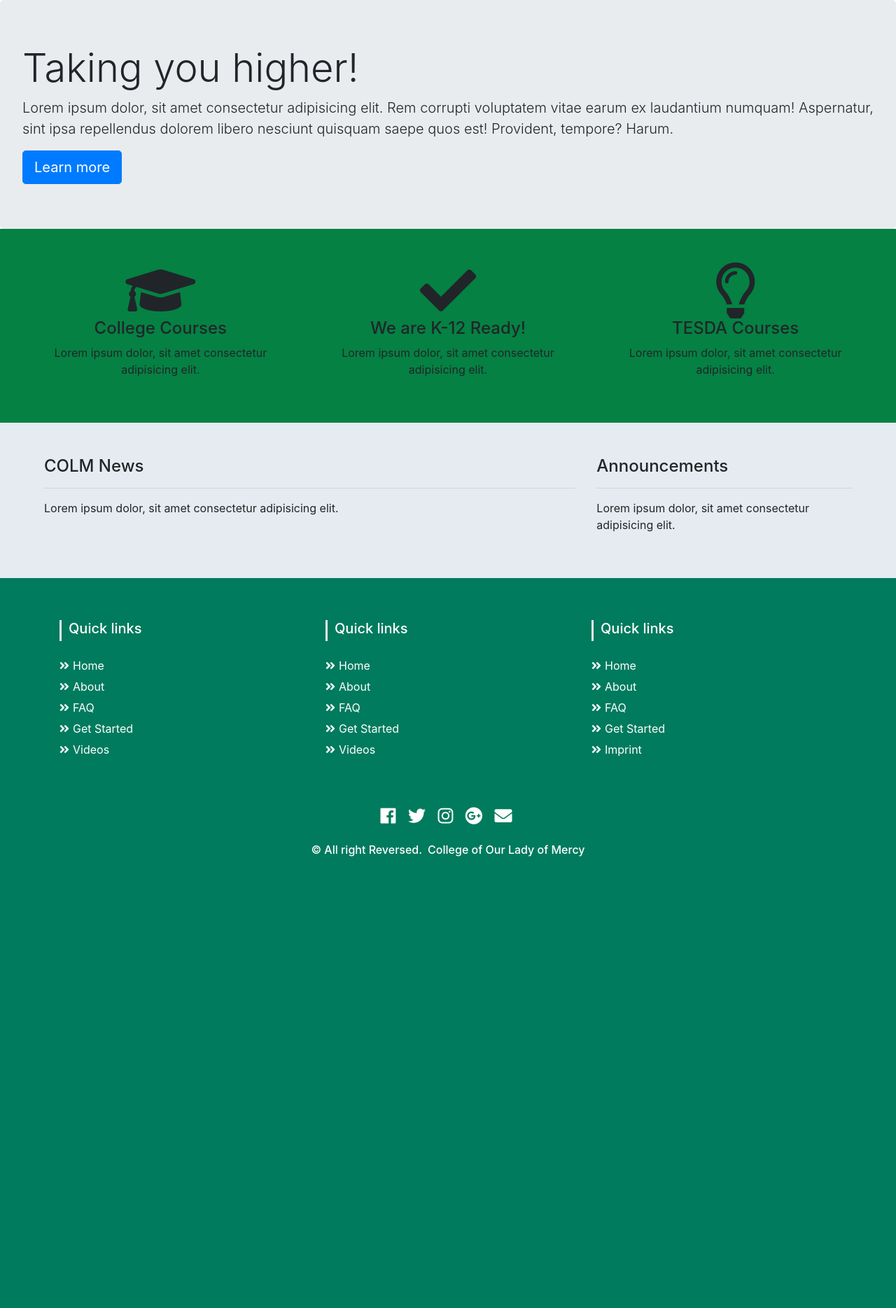
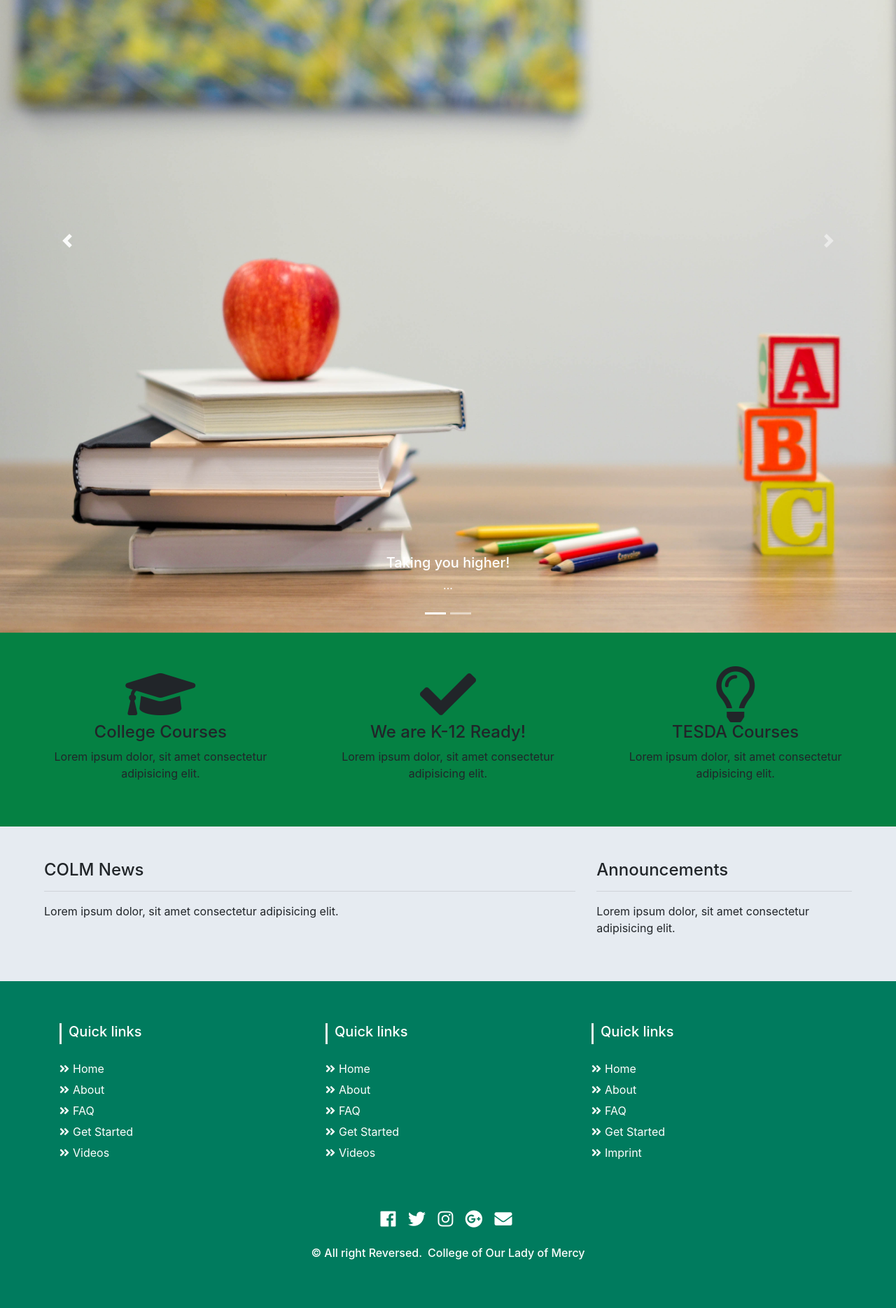
Before and after one commit to ashryverrr/colmweb, a Flask app: page / in a window 1280 px wide. Shown: the part 56-1925 px from the top of the page at 70% size. Before the commit the page ends 1280 px from the top, so only its background shows below. Run offline with Flask 2, Linux system fonts and the light colour scheme; some libraries are stand-ins or nearby versions; some web fonts are replaced.

Commit message:
Change the jumbotron of homepage to a carousel.

```diff
--- a/app.py
+++ b/app.py
@@ -77,7 +77,7 @@ def about():
 
 @app.route('/academics')
 def academics():
-    return render_template('about.html')
+    return render_template('academics.html')
 
 @app.route('/basic-education')
 def basic_education():
--- a/static/css/custom.css
+++ b/static/css/custom.css
@@ -2,6 +2,7 @@
     height: 200px;
     background-color: #006633;
 } */
+
 section {
     padding: 60px 0;
 }
--- a/templates/home.html
+++ b/templates/home.html
@@ -2,11 +2,36 @@
 
 
 {% block body %}
-<div class="jumbotron my-0">
-    <h1 class="display-4">Taking you higher!</h1>
-    <p class="lead"> Lorem ipsum dolor, sit amet consectetur adipisicing elit. Rem corrupti voluptatem vitae earum ex laudantium numquam! Aspernatur, sint ipsa repellendus dolorem libero nesciunt quisquam saepe quos est! Provident, tempore? Harum. </p>
-
-    <a class="btn btn-primary btn-lg" href="#" role="button">Learn more</a>
+<div id="carouselExampleIndicators" class="carousel slide" data-ride="carousel">
+    <ol class="carousel-indicators">
+      <li data-target="#carouselExampleIndicators" data-slide-to="0" class="active"></li>
+      <li data-target="#carouselExampleIndicators" data-slide-to="1"></li>
+    </ol>
+    <div class="carousel-inner">
+      <div class="carousel-item active">
+        <img class="d-block w-100" src="{{ url_for('static', filename='img/element5.jpg')}} " alt="First slide">
+        <div class="carousel-caption d-none d-md-block">
+            <h5>Taking you higher!</h5>
+            <p>...</p>
+          </div>
+      </div>
+      <div class="carousel-item">
+        <img class="d-block w-100" src="{{ url_for('static', filename='img/banter_snaps.jpg')}}" alt="First slide">
+        <div class="carousel-caption d-none d-md-block">
+            <h5>Taking you higher!</h5>
+            <p>...</p>
+          </div>
+        </div>
+      </div>
+    </div>
+    <a class="carousel-control-prev" href="#carouselExampleIndicators" role="button" data-slide="prev">
+      <span class="carousel-control-prev-icon" aria-hidden="true"></span>
+      <span class="sr-only">Previous</span>
+    </a>
+    <a class="carousel-control-next" href="#carouselExampleIndicators" role="button" data-slide="next">
+      <span class="carousel-control-next-icon" aria-hidden="true"></span>
+      <span class="sr-only">Next</span>
+    </a>
 </div>
 <!-- FIRST BLOCK  -->
 <div class="container-fluid" style="background-color: #058143;">
```
Also changed, not shown: templates/academics.html (+8 -0 lines), templates/gallery.html (+8 -0 lines), static/img/banter_snaps.jpg (added), static/img/element5.jpg (added).
